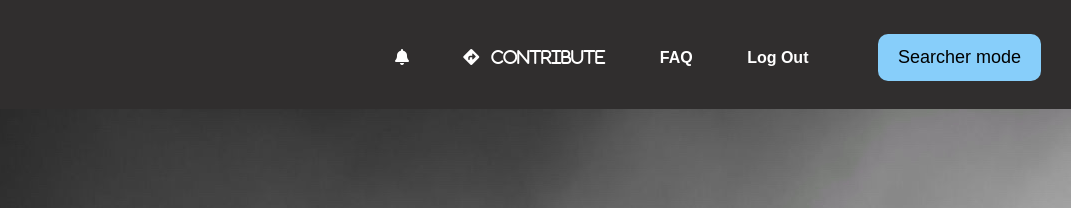
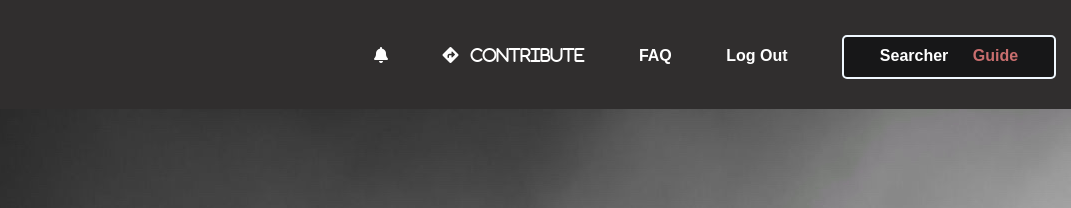
Before and after one commit to ffdrko/Kemne-jabo, a plain HTML site: page guides.html in a window 1280 px wide. Shown: the top 208 px of the page, 209-1280 px from the left. Drawn offline with Linux system fonts and the light colour scheme.

Commit message:
Updated some files

```diff
--- a/guides.html
+++ b/guides.html
@@ -19,7 +19,12 @@
                 <li><i class="fas fa-directions">&nbsp;&nbsp;&nbsp;Contribute</i></li>
                 <li><a href="#">FAQ</a></li>
                 <li><a href="/index.html">Log Out</a> </li>
-                <a id="mode" class="btn" href="/searcher.html">Searcher mode</a>
+                <li>
+                    <div id="mode">
+                        <a href="/searcher.html">Searcher</a>
+                        <a class=" current" href="/guides.html">Guide </a>
+                    </div>
+                </li>
             </ul>
         </nav>
     </div>
--- a/style.css
+++ b/style.css
@@ -316,17 +316,37 @@ border-color: #90a9ce;
 }
 
 #mode {
-    border-radius: 10px;
-    background-color: lightskyblue;
-    color: black;
-    margin-left: 30px;
-    margin-right: 30px;
+    display: inline-block;
+    width: 200px;
+    height: 40px;
+    padding: 0px;
+    border: 2px solid aliceblue;
+    border-radius: 5px;
+    background: rgb(23, 23, 24);
+    color: aliceblue;
     text-decoration: none;
+    text-align: center;
 }
 
-#mode:hover {
-    color: #333333;
-    background: rgb(201, 110, 110);
+#mode {
+    display: inline-block;
+    width: 190px;
+    height: 20px;
+    padding: 10px;
+    border: 2px solid aliceblue;
+    border-radius: 5px;
+    background: rgb(23, 23, 24);
+    color: aliceblue;
+    text-decoration: none;
+    text-align: center;
+}
+
+#mode a {
+    padding: 10px;
+}
+
+#mode .current {
+    color: rgb(201, 110, 110);
 }
 
 #profile {
```
Also changed, not shown: searcher.html (+6 -1 lines).
